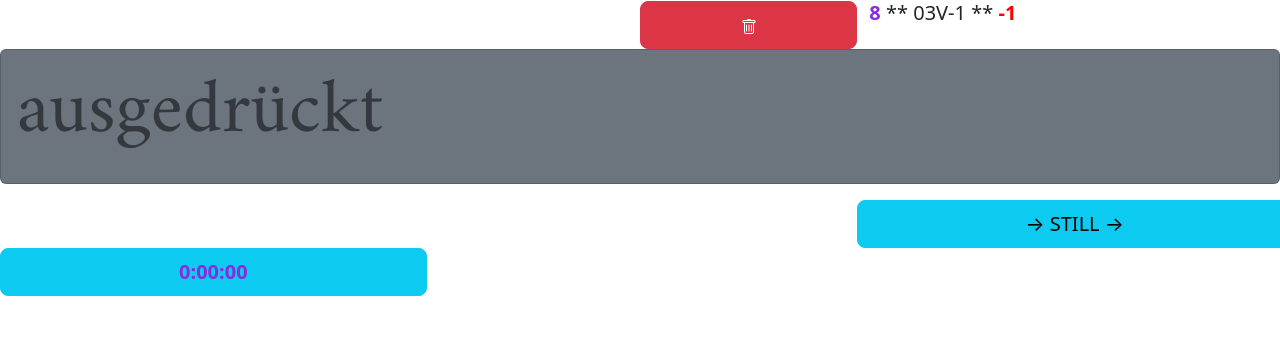
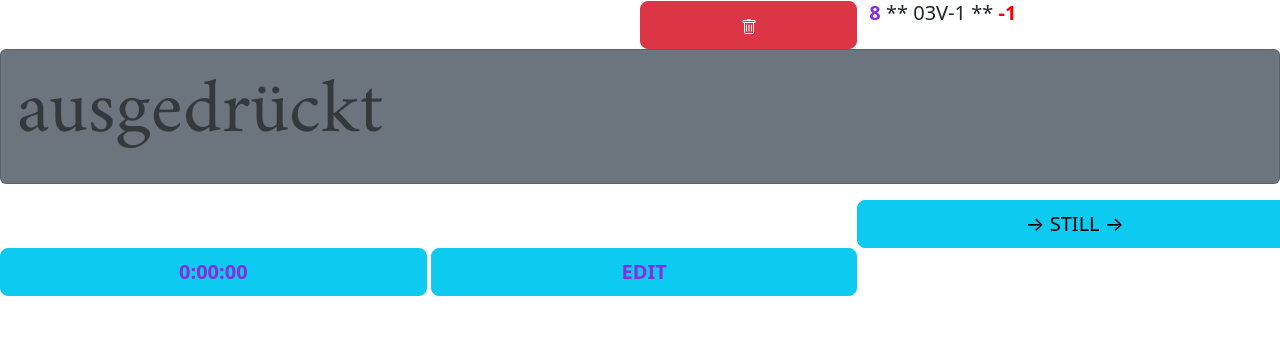
Before and after one commit to mohamedsaber101/bp, a Django app: page / in a window 1280 px wide. Shown: the part 205-543 px from the top of the page. Run offline with Django 4.2, Linux system fonts and the light colour scheme; data comes from the database, SQL or seed files in the repository; both versions use the stored data as it was after the commit; some libraries are stand-ins or nearby versions.

Commit message:
202308281824

```diff
--- a/revision/templates/index.html
+++ b/revision/templates/index.html
@@ -49,4 +49,7 @@
 
 <a class="btn h5 btn-info btn-lg col-4" href="{% url 'revision:set_timer' 'pause' %}" role="button"><b style="color:blueviolet;">{{timer}} </b></a>
 
+
+<a class="btn h5 btn-info btn-lg col-4" href="http://127.0.0.1:9090/admin/revision/sentence/{{sentence.pk}}/change/" role="button"><b style="color:blueviolet;">EDIT </b></a>
+
 {% endblock %}
```
Also changed, not shown: db.sqlite3.
